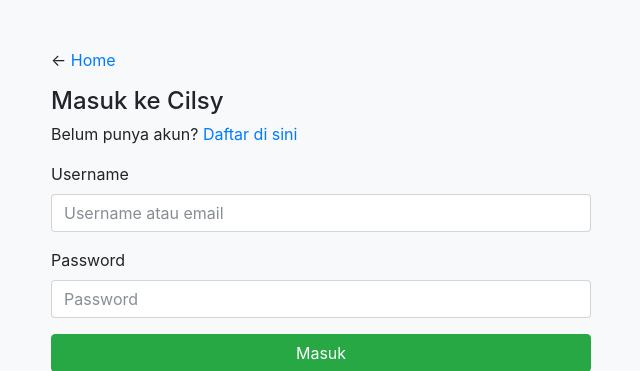
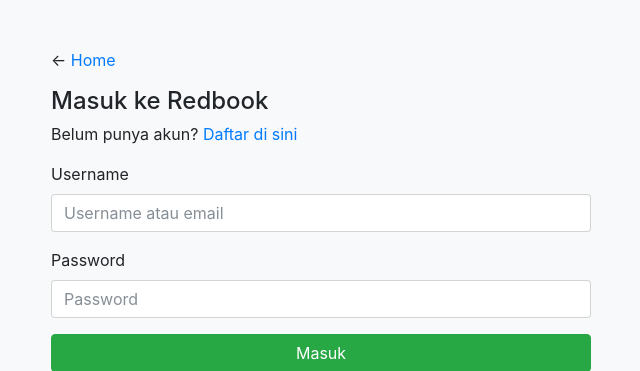
Before and after one commit to renardarv/app-sosmed, a PHP site: page /login.php in a window 1280 px wide. Shown: the top 371 px of the page, without its empty margins (34-674 px from the left). Run offline with PHP 8.4, Linux system fonts and the light colour scheme.

Commit message:
Update login.php

```diff
--- a/app/login.php
+++ b/app/login.php
@@ -53,7 +53,7 @@
 
         <p>&larr; <a href="index.php">Home</a>
 
-        <h4>Masuk ke Cilsy</h4>
+        <h4>Masuk ke Redbook</h4>
         <p>Belum punya akun? <a href="register.php">Daftar di sini</a></p>
 
         <form action="" method="POST">
```
